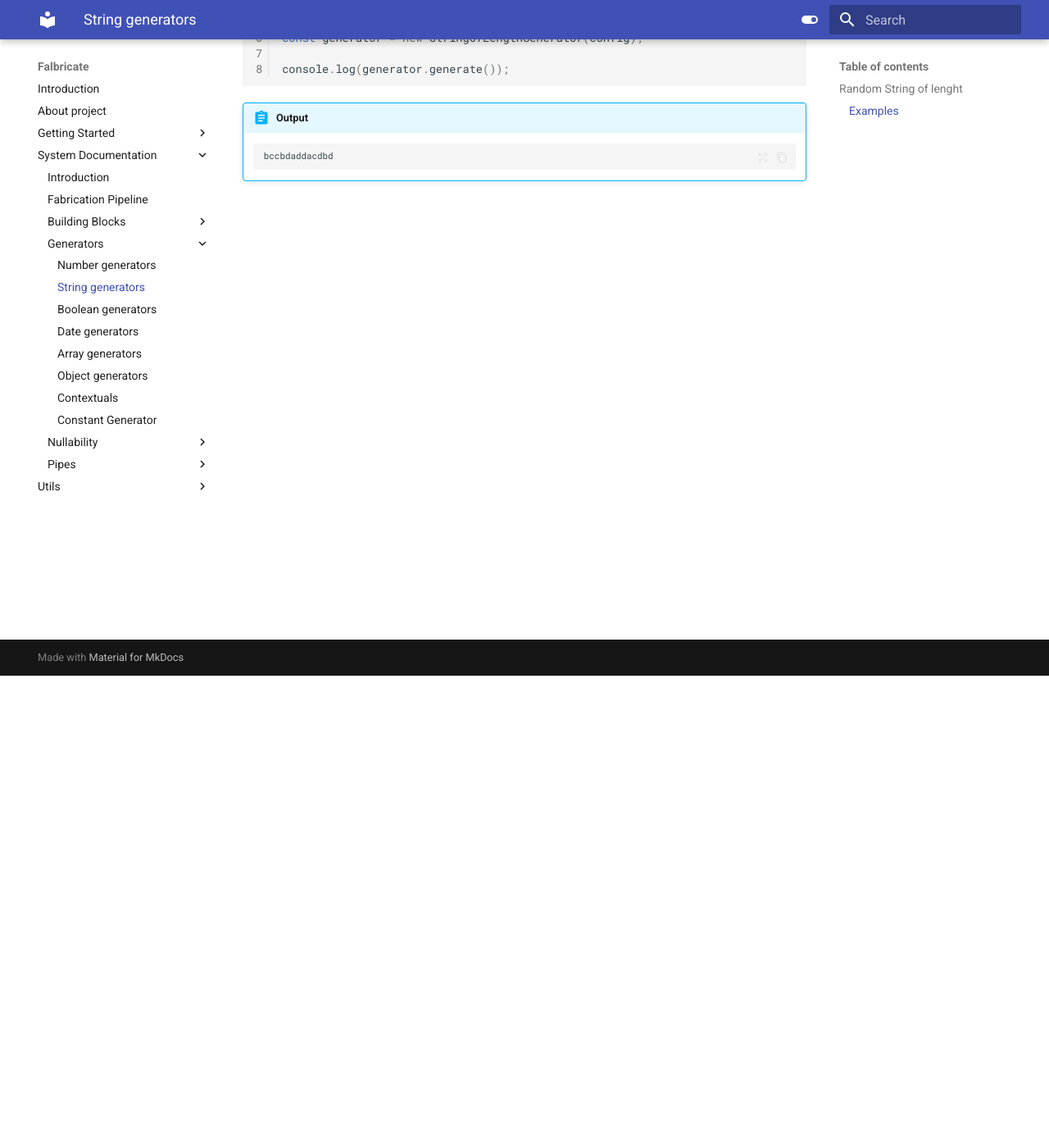
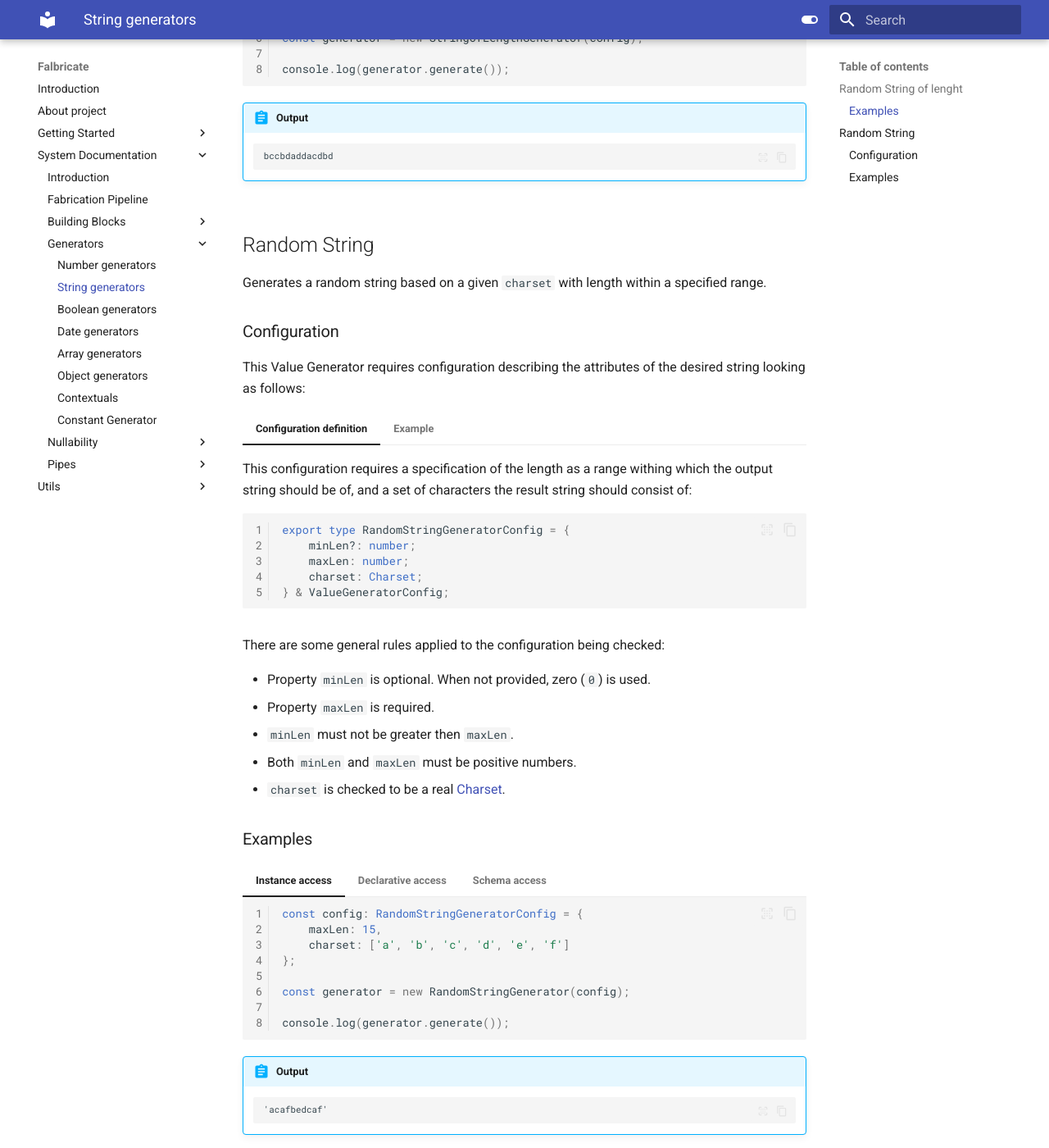
Before and after one commit to vojtechpavlu/falbricate-base, an MkDocs documentation site: the page built from docs/docs/System-Documentation/Generators/02_strings.md, in a window 1280 px wide and 1400 px high, scrolled down 576 px. Shown: the whole window at 82% size. Built offline with MkDocs 1.6.1 and Material for MkDocs 9.7.7, drawn with Linux system fonts in a browser that asks for light colours.

Commit message:
[FEATURE] Random String Value Generator (#36)

````diff
--- a/docs/docs/System-Documentation/Generators/02_strings.md
+++ b/docs/docs/System-Documentation/Generators/02_strings.md
@@ -40,7 +40,7 @@ it throws an error; so it does when the `length` is negative. Both fields are re
 
     const generator = getValueGenerator('string-of-length', config);
 
-    const value = generator.get({});
+    const value = generator.generate();
     ```
 
     !!! abstract "Output"
@@ -74,3 +74,118 @@ it throws an error; so it does when the `length` is negative. Both fields are re
         ```
         { value: 'bccbdaddacdbd' }
         ```
+
+
+## Random String
+
+Generates a random string based on a given `charset` with length within a specified range.
+
+
+### Configuration
+
+This Value Generator requires configuration describing the attributes of the desired string looking
+as follows:
+
+
+=== "Configuration definition"
+
+    This configuration requires a specification of the length as a range withing which the
+    output string should be of, and a set of characters the result string should consist of:
+
+    ``` typescript linenums="1"
+    export type RandomStringGeneratorConfig = {
+        minLen?: number;
+        maxLen: number;
+        charset: Charset;
+    } & ValueGeneratorConfig;
+    ```
+
+
+=== "Example"
+
+    The following configuration example could be used to generate strings of length
+    somewhere in between 0 and 15 characters while using only characters of the set
+    `['a', 'b', 'c', 'd', 'e', 'f']`
+
+    ``` typescript linenums="1"
+    const config: RandomStringGeneratorConfig = {
+        maxLen: 15,
+        charset: ['a', 'b', 'c', 'd', 'e', 'f']
+    };
+    ```
+
+
+There are some general rules applied to the configuration being checked:
+
+- Property `minLen` is optional. When not provided, zero (`0`) is used.
+- Property `maxLen` is required.
+- `minLen` must not be greater then `maxLen`.
+- Both `minLen` and `maxLen` must be positive numbers.
+- `charset` is checked to be a real [Charset](../../Utils/charset.md).
+
+
+### Examples
+
+=== "Instance access"
+
+    ``` typescript linenums="1"
+    const config: RandomStringGeneratorConfig = {
+        maxLen: 15,
+        charset: ['a', 'b', 'c', 'd', 'e', 'f']
+    };
+
+    const generator = new RandomStringGenerator(config);
+
+    console.log(generator.generate());
+    ```
+
+    !!! abstract "Output"
+
+        ```
+        'acafbedcaf'
+        ```
+
+=== "Declarative access"
+
+    ``` typescript linenums="1"
+    const config: RandomStringGeneratorConfig = {
+        maxLen: 15,
+        charset: ['a', 'b', 'c', 'd', 'e', 'f']
+    };
+
+    const generator = getValueGenerator('random-string', config);
+
+    const value = generator.generate();
+    ```
+
+    !!! abstract "Output"
+
+        ```
+        'acafbedcaf'
+        ```
+
+=== "Schema access"
+
+    ``` javascript linenums="1"
+    const schema: SchemaInput = {
+        fields: {
+            value: {
+                type: 'random-string',
+                config: {
+                    maxLen: 15,
+                    charset: ['a', 'b', 'c', 'd', 'e', 'f']
+                }
+            }
+        }
+    }
+
+    const fabricator = new Fabricator(schema);
+
+    console.log(fabricator.generate());
+    ```
+
+    !!! abstract "Output"
+
+        ```
+        { value: 'acafbedcaf' }
+        ```
````
Also changed, not shown: 4 other files.
